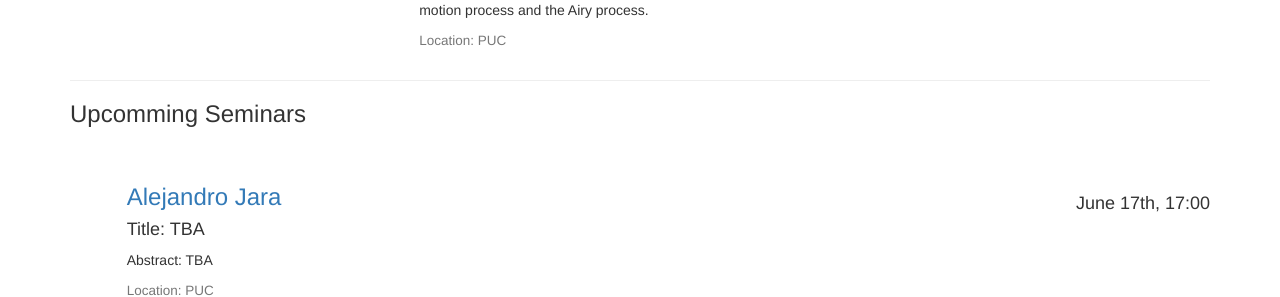
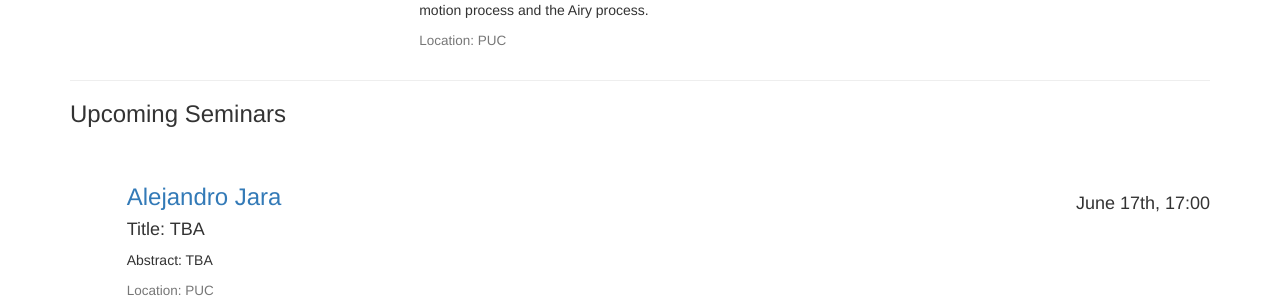
Before and after one commit to seminarmn/seminarmn.github.io, a Jekyll site: the page index.html, which Jekyll copies as it is, in a window 1280 px wide. Shown: the part 384-681 px from the top of the page. Built offline with Jekyll 4.4.1, drawn with Linux system fonts in a browser that asks for light colours; nearby versions of some CDN libraries; library files that are not in the unit come from our copies; Markdown is read by kramdown in place of the engine named in the settings.

Commit message:
Update index.html

```diff
--- a/index.html
+++ b/index.html
@@ -75,7 +75,7 @@
 
         <hr>
 
-        <h3 id="upcomming"> Upcomming Seminars</h3>
+        <h3 id="upcomming"> Upcoming Seminars</h3>
 
 
 
```
